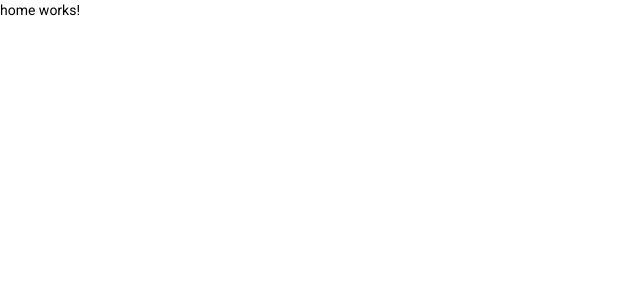
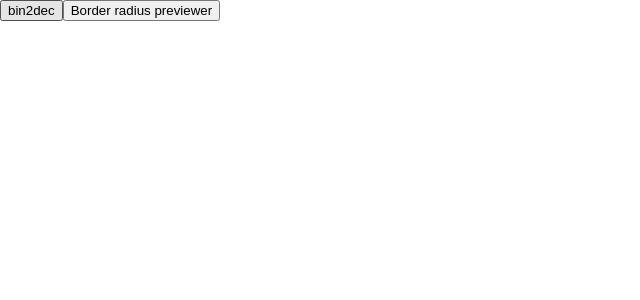
Before and after one commit to jgs-dev/florinpop17-88apps, an Angular app: page /home in a window 1280 px wide. Shown: the top 300 px of the page, without its empty margins (0-640 px from the left). Built offline with nearby package versions, Linux system fonts and the light colour scheme.

Commit message:
added some routing

```diff
--- a/src/app/app-routing.module.ts
+++ b/src/app/app-routing.module.ts
@@ -7,7 +7,7 @@ import { Routes, RouterModule } from '@angular/router';
 const routes: Routes = [
 
   { path: 'bin2dec', component: Bin2decComponent },
-  { path: 'bordr-radius-previewer', component: BorderRadiusPreviewerComponent },
+  { path: 'border-radius-previewer', component: BorderRadiusPreviewerComponent },
   { path: '', redirectTo: 'home', pathMatch: 'full' },
   { path: 'home', component: HomeComponent }
 ];
--- a/src/app/home/home.component.html
+++ b/src/app/home/home.component.html
@@ -1 +1,3 @@
-<p>home works!</p>
+
+<button routerLink="/bin2dec">bin2dec</button>
+<button routerLink="/border-radius-previewer">Border radius previewer</button>
```
